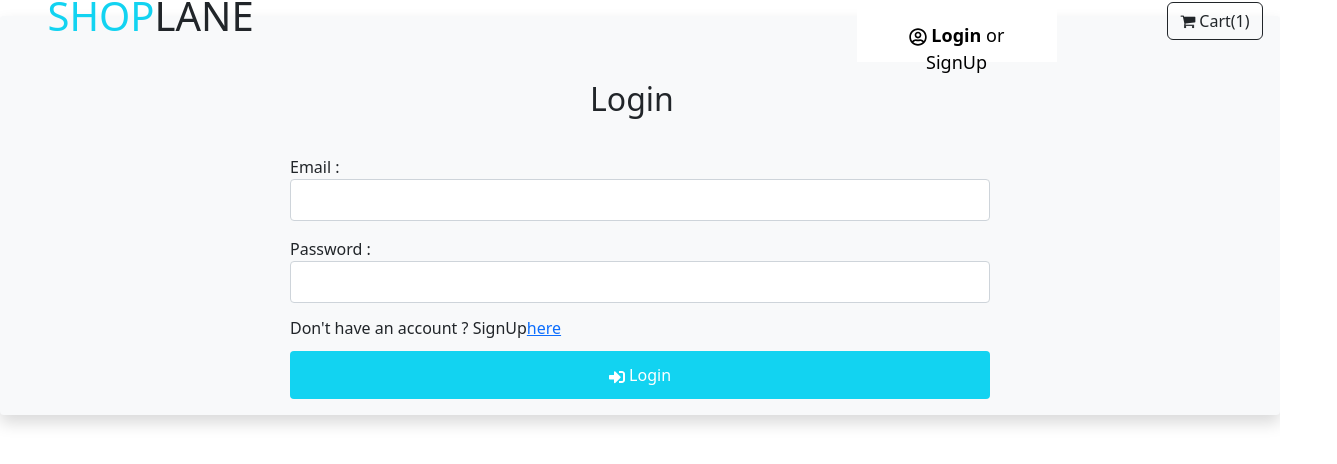
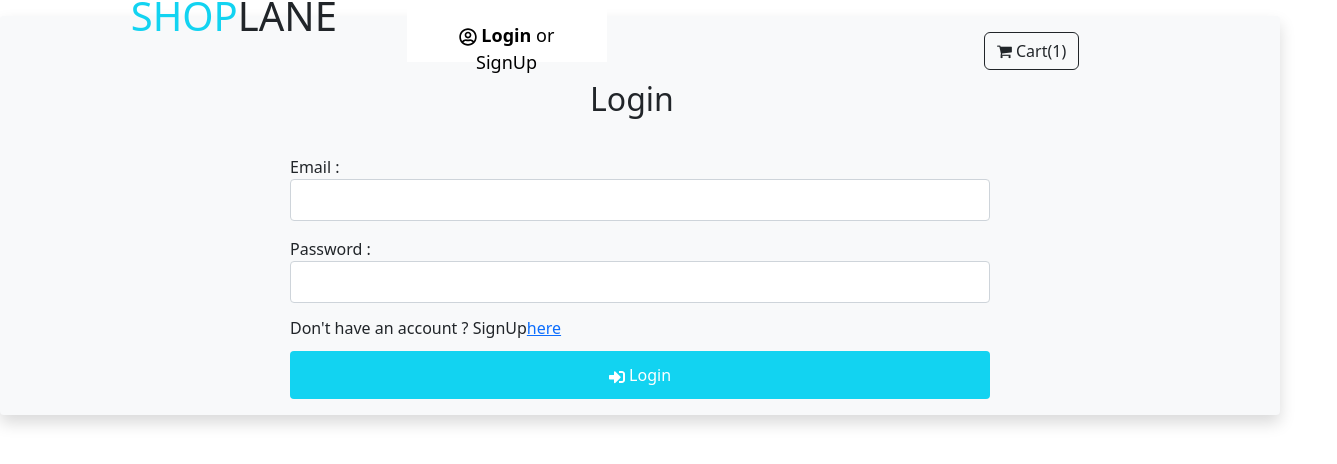
Before and after one commit to syedheena89/shoplane, a React (Create React App) app: page /login in a window 1280 px wide. Shown: the top 464 px of the page, 1337 px wide, since content can reach past the window. Built offline with nearby package versions, Linux system fonts and the light colour scheme.

Commit message:
final cart appearancess

```diff
--- a/src/components/Header.js
+++ b/src/components/Header.js
@@ -2,13 +2,12 @@ import React from "react";
 import { FaRegUserCircle } from "react-icons/fa";
 import { useSelector } from "react-redux";
 import { NavLink } from "react-router-dom";
-import { useLocation } from 'react-router-dom';
+import { useLocation } from "react-router-dom";
 
-const Header = ({userName}) => {
-  const state = useSelector((state)=>state.cart)
+const Header = ({ userName }) => {
+  const state = useSelector((state) => state.cart);
   const location = useLocation();
   console.log(location);
-
 
   return (
     <div className="header">
@@ -18,18 +17,29 @@ const Header = ({userName}) => {
         </h1>
       </div>
 
+      <div className="dropmenu">
+        {!userName ? (
+          <div className="dropdown">
+            <button className="dropbtn">
+              {" "}
+              <FaRegUserCircle /> <b>Login</b> or<br></br>SignUp
+            </button>
+            <div className="dropdown-content">
+              <NavLink to="/login">LogIn</NavLink>
+              <NavLink to="/SignUp">SignUp</NavLink>
+            </div>
+          </div>
+        ) : (
+          <div>
+            <p className="email">{userName}</p>{" "}
+            <NavLink to="/login" className="btn btn-outline-dark">
+              Logout
+            </NavLink>{" "}
+          </div>
+        )}
+      </div>
 
-      {!userName? <div className="dropdown">
-        <button className="dropbtn">
-          {" "}
-          <FaRegUserCircle /> <b>Login</b> or<br></br>SignUp
-        </button>
-       <div className="dropdown-content">
-          <a href="\login">LogIn</a>
-          <a href="\signUp">SignUp</a>
-        </div>
-      </div> :<div><p className="email">{userName}</p>  <NavLink to="/login" className="btn btn-outline-dark">Logout</NavLink> </div>}
-      <div className="cart">
+      <div className="shoppingcart">
         <NavLink to="/cart" className="btn btn-outline-dark ms-2">
           <i className="fa fa-shopping-cart me-1"></i>Cart({state.length})
         </NavLink>
```
